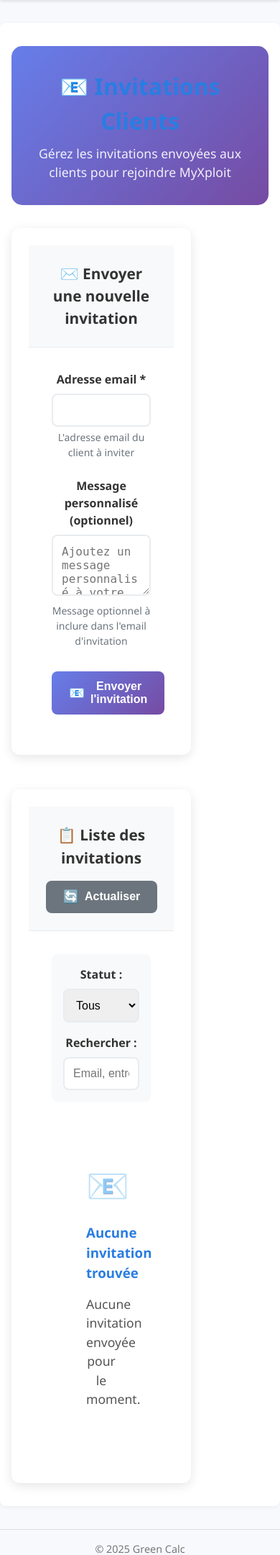
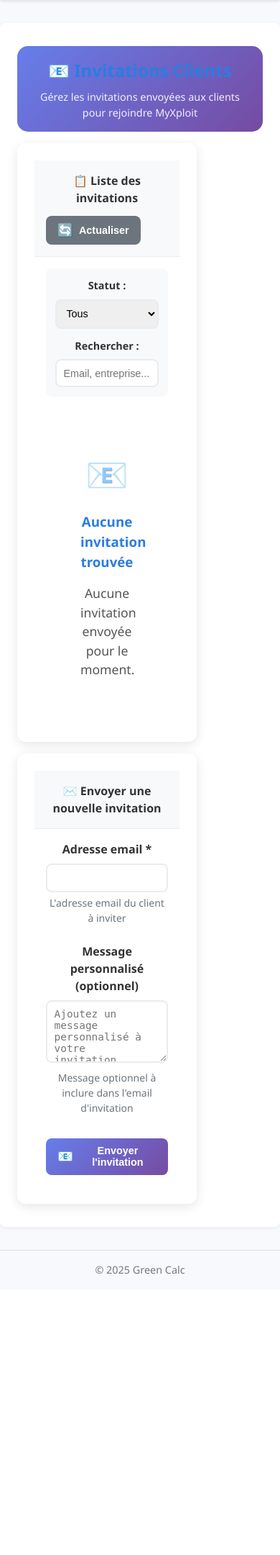
Before and after one commit to cpachis/myxploit, a Flask app: page /invitations in a window 390 px wide; the page is wider, and only the part inside the window is pictured. Shown: the part 88-2249 px from the top of that part at 72% size. After the commit the page ends 1859 px from the top of that part, so only its background shows below. Run offline with Flask 3, Linux system fonts and the light colour scheme; data that the repository does not hold is empty.

Commit message:
✨ Amélioration ergonomie: Page invitations clients
- Mise en page en deux colonnes (formulaire gauche, liste droite)
- Formulaire sticky pour rester visible lors du scroll
- Liste des invitations avec scroll optimisé
- Indicateurs visuels colorés par statut (bordure gauche)
- Filtres compacts en deux colonnes
- Design responsive complet (desktop, tablette, mobile)
- Optimisation de l'espace écran pour voir tout le contenu
- Amélioration de la lisibilité et de l'UX

Résout: Problème d'ergonomie - impossible de tout voir sur la page

```diff
--- a/templates/invitations.html
+++ b/templates/invitations.html
@@ -3,14 +3,16 @@
 {% block title %}MyXploit - Invitations Clients{% endblock %}
 
 {% block content %}
-<div class="container">
+<div class="container-fluid">
     <div class="page-header">
         <h1>📧 Invitations Clients</h1>
         <p>Gérez les invitations envoyées aux clients pour rejoindre MyXploit</p>
     </div>
 
-    <div class="invitation-form-section">
-        <div class="card">
+    <div class="main-content">
+        <!-- Colonne gauche : Formulaire d'invitation -->
+        <div class="left-column">
+            <div class="card invitation-form-card">
                 <div class="card-header">
                     <h2>✉️ Envoyer une nouvelle invitation</h2>
                 </div>
@@ -39,8 +41,9 @@
             </div>
         </div>
 
-    <div class="invitations-list-section">
-        <div class="card">
+        <!-- Colonne droite : Liste des invitations -->
+        <div class="right-column">
+            <div class="card invitations-list-card">
                 <div class="card-header">
                     <h2>📋 Liste des invitations</h2>
                     <div class="header-actions">
@@ -76,12 +79,20 @@
             </div>
         </div>
     </div>
+</div>
 
 <style>
+/* Layout principal */
+.container-fluid {
+    max-width: 1400px;
+    margin: 0 auto;
+    padding: 0 1rem;
+}
+
 .page-header {
     text-align: center;
     margin-bottom: 2rem;
-    padding: 2rem;
+    padding: 1.5rem;
     background: linear-gradient(135deg, #667eea 0%, #764ba2 100%);
     color: white;
     border-radius: 15px;
@@ -89,42 +100,70 @@
 
 .page-header h1 {
     margin-bottom: 0.5rem;
-    font-size: 2.5rem;
+    font-size: 2.2rem;
 }
 
 .page-header p {
-    font-size: 1.1rem;
+    font-size: 1rem;
     opacity: 0.9;
 }
 
-.invitation-form-section {
-    margin-bottom: 3rem;
+/* Mise en page en deux colonnes */
+.main-content {
+    display: grid;
+    grid-template-columns: 400px 1fr;
+    gap: 2rem;
+    min-height: calc(100vh - 200px);
 }
 
+.left-column {
+    position: sticky;
+    top: 2rem;
+    height: fit-content;
+}
+
+.right-column {
+    min-height: 600px;
+}
+
+/* Cartes */
 .card {
     background: white;
     border-radius: 12px;
     box-shadow: 0 4px 15px rgba(0,0,0,0.1);
     overflow: hidden;
+    height: 100%;
+}
+
+.invitation-form-card {
+    max-height: 500px;
+}
+
+.invitations-list-card {
+    display: flex;
+    flex-direction: column;
 }
 
 .card-header {
     background: #f8f9fa;
-    padding: 1.5rem;
+    padding: 1.2rem;
     border-bottom: 1px solid #e9ecef;
     display: flex;
     justify-content: space-between;
     align-items: center;
+    flex-shrink: 0;
 }
 
 .card-header h2 {
     margin: 0;
     color: #333;
-    font-size: 1.3rem;
+    font-size: 1.2rem;
 }
 
 .card-body {
-    padding: 2rem;
+    padding: 1.5rem;
+    flex: 1;
+    overflow-y: auto;
 }
 
 .form-group {
@@ -207,14 +246,16 @@
     gap: 1rem;
 }
 
+/* Filtres optimisés */
 .filters {
     display: grid;
-    grid-template-columns: repeat(auto-fit, minmax(200px, 1fr));
+    grid-template-columns: 1fr 1fr;
     gap: 1rem;
-    margin-bottom: 2rem;
+    margin-bottom: 1.5rem;
     padding: 1rem;
     background: #f8f9fa;
     border-radius: 8px;
+    flex-shrink: 0;
 }
 
 .filter-group {
@@ -226,40 +267,68 @@
     margin-bottom: 0.5rem;
     font-weight: 600;
     color: #333;
+    font-size: 0.9rem;
+}
+
+/* Liste des invitations optimisée */
+#invitations-container {
+    flex: 1;
+    overflow-y: auto;
+    max-height: calc(100vh - 400px);
 }
 
 .invitation-item {
     background: white;
     border: 1px solid #e9ecef;
     border-radius: 8px;
-    padding: 1.5rem;
-    margin-bottom: 1rem;
+    padding: 1.2rem;
+    margin-bottom: 0.8rem;
     transition: all 0.3s ease;
+    border-left: 4px solid transparent;
 }
 
 .invitation-item:hover {
-    box-shadow: 0 4px 15px rgba(0,0,0,0.1);
-    transform: translateY(-2px);
+    box-shadow: 0 2px 10px rgba(0,0,0,0.1);
+    transform: translateY(-1px);
+}
+
+.invitation-item.status-en_attente {
+    border-left-color: #ffc107;
+}
+
+.invitation-item.status-acceptee {
+    border-left-color: #28a745;
+}
+
+.invitation-item.status-refusee {
+    border-left-color: #dc3545;
+}
+
+.invitation-item.status-expiree {
+    border-left-color: #6c757d;
 }
 
 .invitation-header {
     display: flex;
     justify-content: space-between;
     align-items: center;
-    margin-bottom: 1rem;
+    margin-bottom: 0.8rem;
 }
 
 .invitation-email {
     font-weight: 600;
     color: #333;
-    font-size: 1.1rem;
+    font-size: 1rem;
+    flex: 1;
+    margin-right: 1rem;
 }
 
 .invitation-status {
-    padding: 0.25rem 0.75rem;
-    border-radius: 20px;
-    font-size: 0.875rem;
+    padding: 0.2rem 0.6rem;
+    border-radius: 15px;
+    font-size: 0.8rem;
     font-weight: 600;
+    white-space: nowrap;
 }
 
 .status-en_attente {
@@ -335,29 +413,131 @@
     opacity: 0.5;
 }
 
+/* Responsive Design */
+@media (max-width: 1200px) {
+    .main-content {
+        grid-template-columns: 350px 1fr;
+        gap: 1.5rem;
+    }
+}
+
+@media (max-width: 992px) {
+    .main-content {
+        grid-template-columns: 1fr;
+        gap: 2rem;
+    }
+
+    .left-column {
+        position: static;
+        order: 2;
+    }
+
+    .right-column {
+        order: 1;
+    }
+
+    .invitation-form-card {
+        max-height: none;
+    }
+}
+
 @media (max-width: 768px) {
+    .container-fluid {
+        padding: 0 0.5rem;
+    }
+
+    .page-header {
+        padding: 1rem;
+        margin-bottom: 1rem;
+    }
+
     .page-header h1 {
-        font-size: 2rem;
+        font-size: 1.8rem;
+    }
+
+    .page-header p {
+        font-size: 0.9rem;
+    }
+
+    .main-content {
+        gap: 1rem;
     }
 
     .card-header {
         flex-direction: column;
-        gap: 1rem;
+        gap: 0.8rem;
         align-items: flex-start;
+        padding: 1rem;
+    }
+
+    .card-header h2 {
+        font-size: 1.1rem;
+    }
+
+    .card-body {
+        padding: 1rem;
     }
 
     .filters {
         grid-template-columns: 1fr;
+        gap: 0.8rem;
+        padding: 0.8rem;
     }
 
     .invitation-header {
         flex-direction: column;
         align-items: flex-start;
-        gap: 1rem;
+        gap: 0.5rem;
+    }
+
+    .invitation-email {
+        margin-right: 0;
+        margin-bottom: 0.5rem;
     }
 
     .invitation-details {
         grid-template-columns: 1fr;
+        gap: 0.6rem;
+    }
+
+    .invitation-item {
+        padding: 1rem;
+    }
+
+    #invitations-container {
+        max-height: calc(100vh - 300px);
+    }
+}
+
+@media (max-width: 480px) {
+    .page-header h1 {
+        font-size: 1.5rem;
+    }
+
+    .card-header h2 {
+        font-size: 1rem;
+    }
+
+    .btn {
+        padding: 0.6rem 1rem;
+        font-size: 0.9rem;
+    }
+
+    .form-control {
+        padding: 0.6rem;
+        font-size: 0.9rem;
+    }
+
+    .invitation-item {
+        padding: 0.8rem;
+    }
+
+    .invitation-email {
+        font-size: 0.9rem;
+    }
+
+    .detail-value {
+        font-size: 0.8rem;
     }
 }
 </style>
@@ -416,7 +596,7 @@ function displayInvitations() {
     }
 
     container.innerHTML = filteredInvitations.map(invitation => `
-        <div class="invitation-item">
+        <div class="invitation-item status-${invitation.statut}">
             <div class="invitation-header">
                 <div class="invitation-email">${invitation.email}</div>
                 <div class="invitation-status status-${invitation.statut}">
```
Also changed, not shown: other parts of templates/invitations.html (+18 -9 lines). Lines whose indentation alone changed are shown as unchanged.
